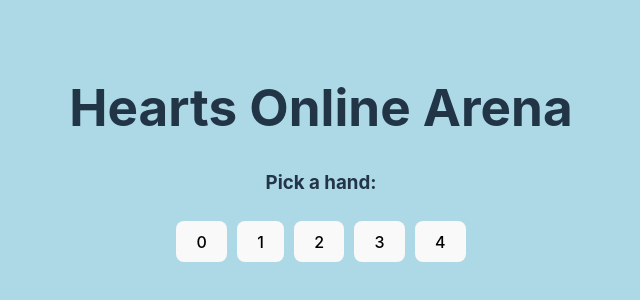
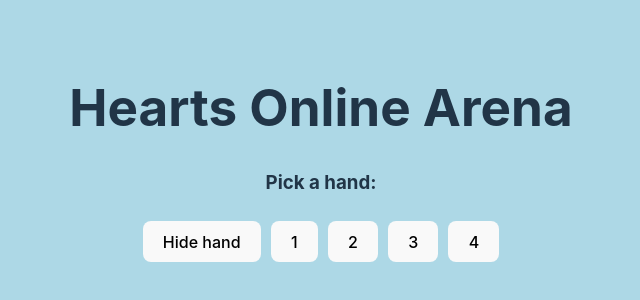
Before and after one commit to c26ns/webe-hearts-noahleo, a Svelte app: page / in a window 1280 px wide. Shown: the part 244-544 px from the top of the page, without its empty margins (319-959 px from the left). Built offline with nearby package versions, Linux system fonts and the light colour scheme.

Commit message:
Update App.svelte

```diff
--- a/src/App.svelte
+++ b/src/App.svelte
@@ -33,6 +33,8 @@
   let currentPlayer = -1;
   let currentState;
   const PASSING = 100;
+  const PLAYING = 101;
+  let gameRound = 0;
   onMount(async () => {
     // get a deck
     const deck = [
@@ -55,7 +57,7 @@
   let sortHand = (val) => {
     const oldHand = hands[val].slice();
     let newHand = [];
-    const suits = ["C", "S", "D", "H"];
+    const suits = ["C", "D", "S", "H"];
     suits.forEach(suit => {
       let cards = []
       for (let i = 0; i < oldHand.length; i++) {
@@ -78,7 +80,7 @@
   <h3>Pick a hand:</h3>
   <div class="playerselect">
   {#each [0, 1, 2, 3, 4] as val}
-    <button class="handbutton" on:click={() => {currentPlayer = val-1;}}>{val}</button>
+    <button class="handbutton" on:click={() => {currentPlayer = val-1;}} >{val ? val : "Hide hand"}</button>
   {/each}
   </div>
   {#if currentPlayer >= 0}
```
